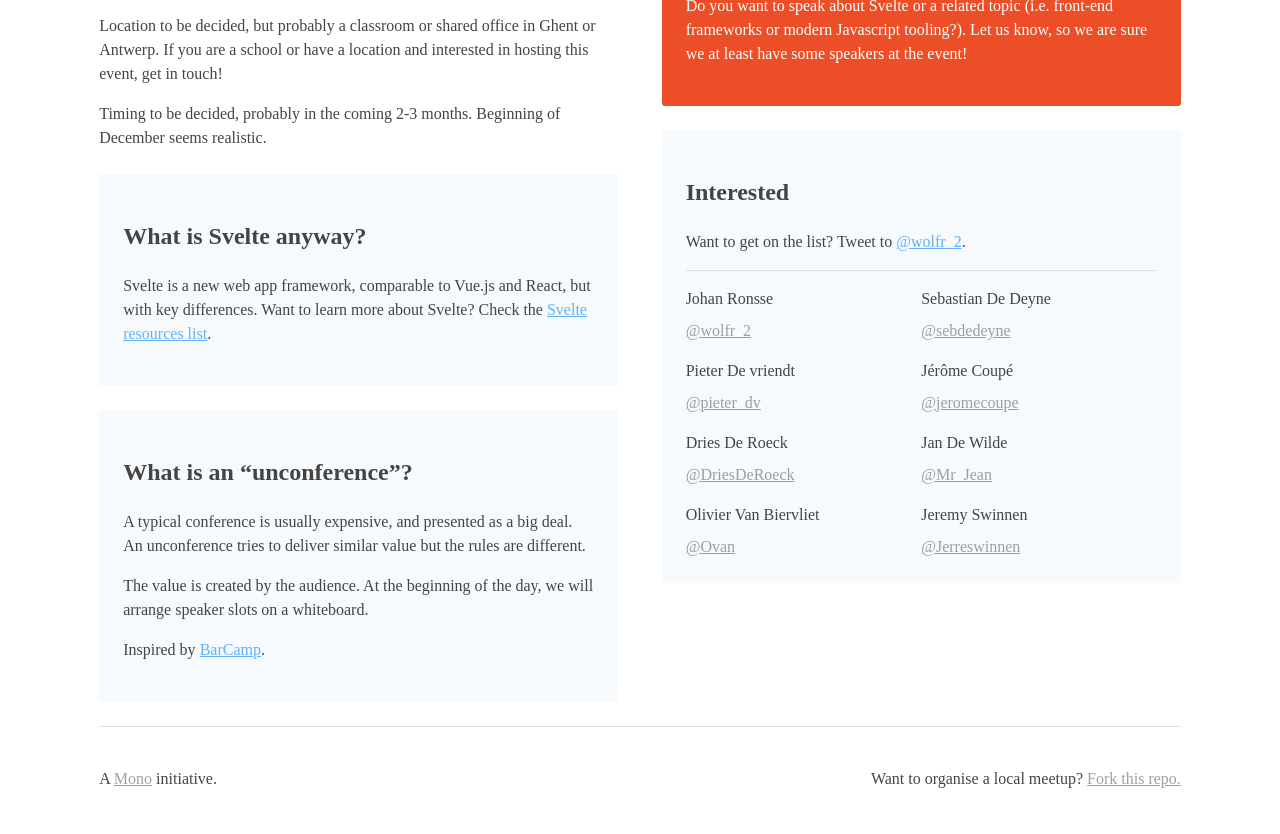
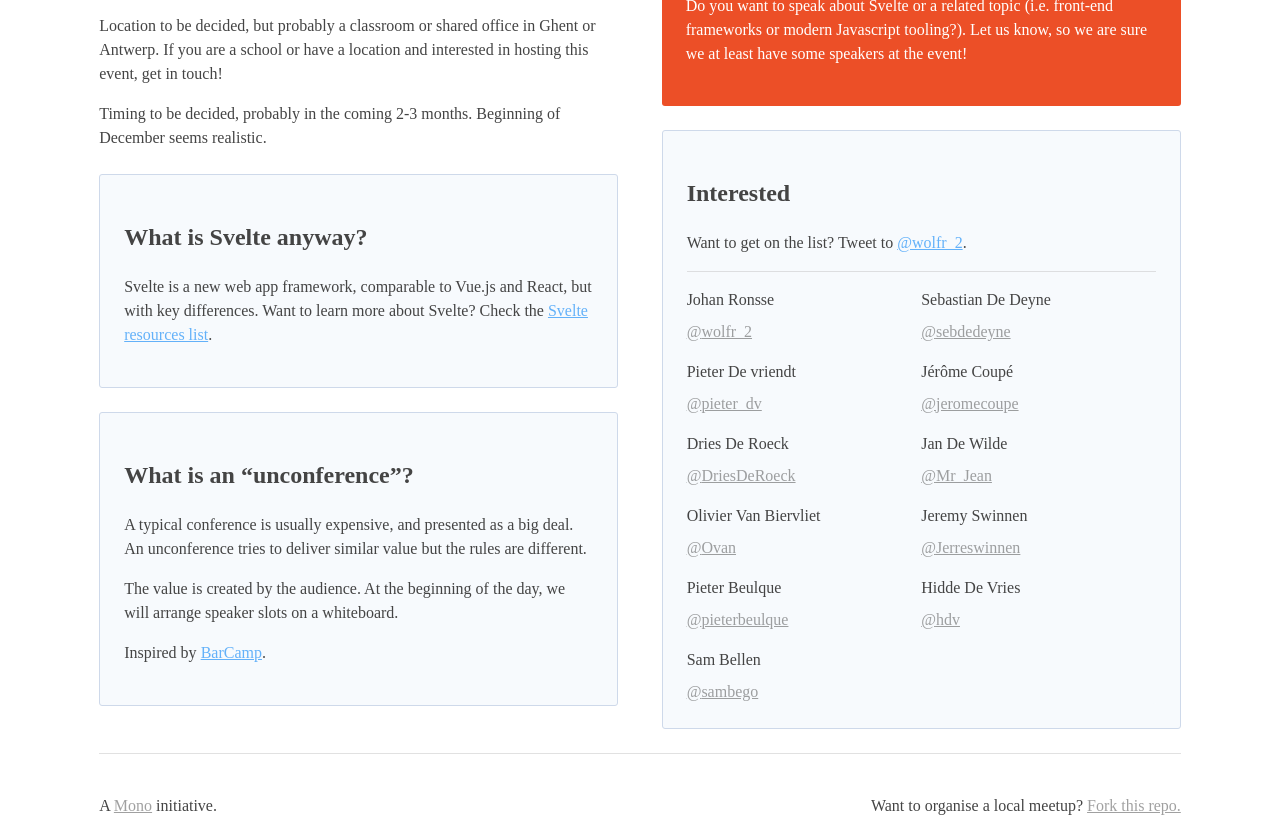
Before and after one commit to mono-company/sveltecamp, a Svelte app: page / in a window 1280 px wide. Shown: the part 360-1194 px from the top of the page. Before the commit the page ends 1167 px from the top, so only its background shows below. Built offline with nearby package versions, Linux system fonts and the light colour scheme; a web font is replaced by a local one.

Commit message:
Mixed commit. Add editorconfig, add attendees, fix box style.

```diff
--- a/src/App.svelte
+++ b/src/App.svelte
@@ -31,6 +31,18 @@
         {
             name: "Jeremy Swinnen",
             twitter: "Jerreswinnen"
+        },
+        {
+            name: "Pieter Beulque",
+            twitter: "pieterbeulque"
+        },
+        {
+            name: "Hidde De Vries",
+            twitter: "hdv"
+        },
+        {
+            name: "Sam Bellen",
+            twitter: "sambego"
         }
     ]
 
@@ -38,6 +50,7 @@
 </script>
 
 <style>
+
   /* overpass-regular - latin */
   @font-face {
     font-family: 'Overpass';
@@ -47,6 +60,7 @@
       url('./assets/fonts/overpass-v4-latin-regular.woff2') format('woff2'), /* Chrome 26+, Opera 23+, Firefox 39+ */
       url('./assets/fonts/overpass-v4-latin-regular.woff') format('woff'); /* Chrome 6+, Firefox 3.6+, IE 9+, Safari 5.1+ */
   }
+
   /* overpass-600 - latin */
   @font-face {
     font-family: 'Overpass';
@@ -66,11 +80,12 @@
     color: #444444;
   }
 
-	main{
+  main {
     display: flex;
     justify-content: space-between;
     margin-top: 3.5rem;
   }
+
   .header__logo {
     margin: 3.5rem 0 2.25rem 0;
   }
@@ -87,9 +102,11 @@
     margin: 1.5rem 0;
     color: #444444;
   }
+
   .column {
     width: 48%;
   }
+
   .list {
     padding: 0;
     margin:0;
--- a/src/Box.svelte
+++ b/src/Box.svelte
@@ -11,6 +11,7 @@
 
   .blue {
     background: #F7FAFD;
+    border: 1px solid #CED9EA;
   }
 
   .orange {
```
Also changed, not shown: src/main.js (+4 -4 lines), 1 other file (tests, documents, lock files or other folders). Lines whose indentation alone changed are shown as unchanged.
